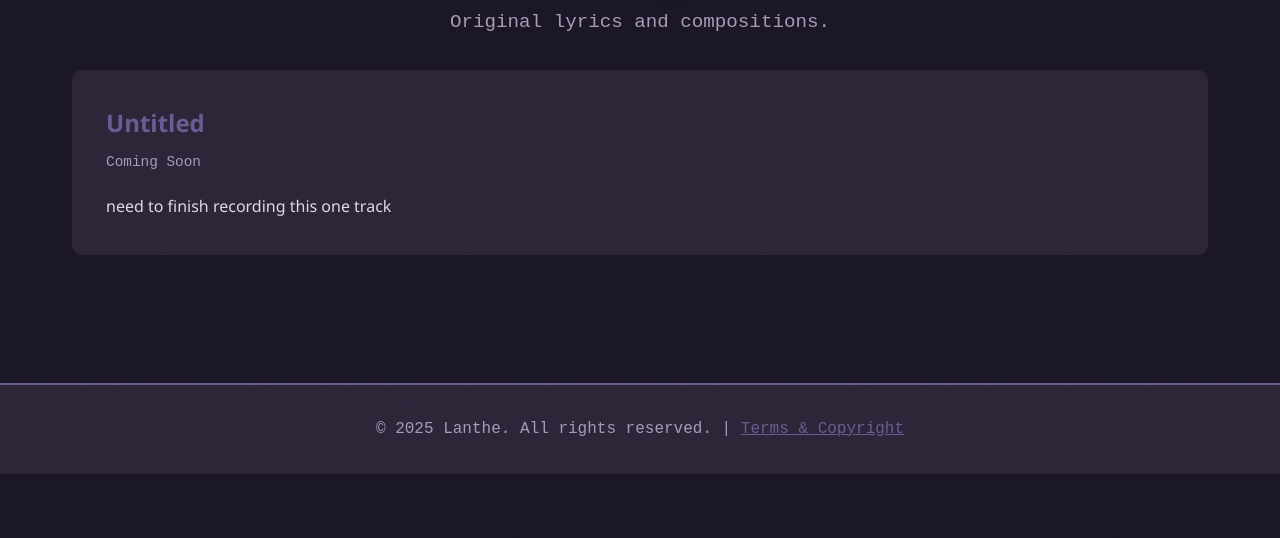
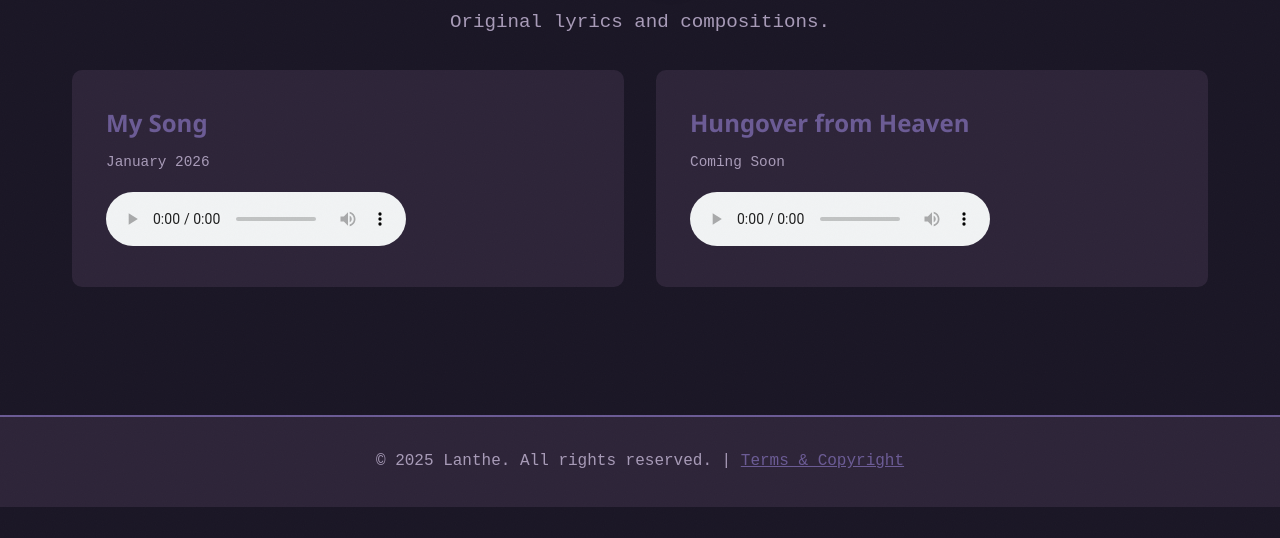
Before and after one commit to Lanthe-dev/LANTHEHUB.COM, a plain HTML site: page pages/songs.html in a window 1280 px wide. Shown: the part 262-800 px from the top of the page. Drawn offline with Linux system fonts and the light colour scheme.

Commit message:
Added Hungover from Heaven song

```diff
--- a/pages/songs.html
+++ b/pages/songs.html
@@ -22,9 +22,21 @@
 
         <div class="content-grid">
             <div class="content-item">
-                <h3>Untitled</h3>
+                <h3>My Song</h3>
+                <p class="date">January 2026</p>
+                <audio controls loop>
+                    <source src="../assets/audio/your-song.m4a" type="audio/mp4">
+                    Your browser does not support the audio element.
+                </audio>
+            </div>
+
+            <div class="content-item">
+                <h3>Hungover from Heaven</h3>
                 <p class="date">Coming Soon</p>
-                <p>need to finish recording this one track</p>
+                <audio controls loop>
+                    <source src="../assets/audio/Hungover from heaven.mp3" type="audio/mpeg">
+                    Your browser does not support the audio element.
+                </audio>
             </div>
         </div>
     </section>
```
Also changed, not shown: 1 other file.
